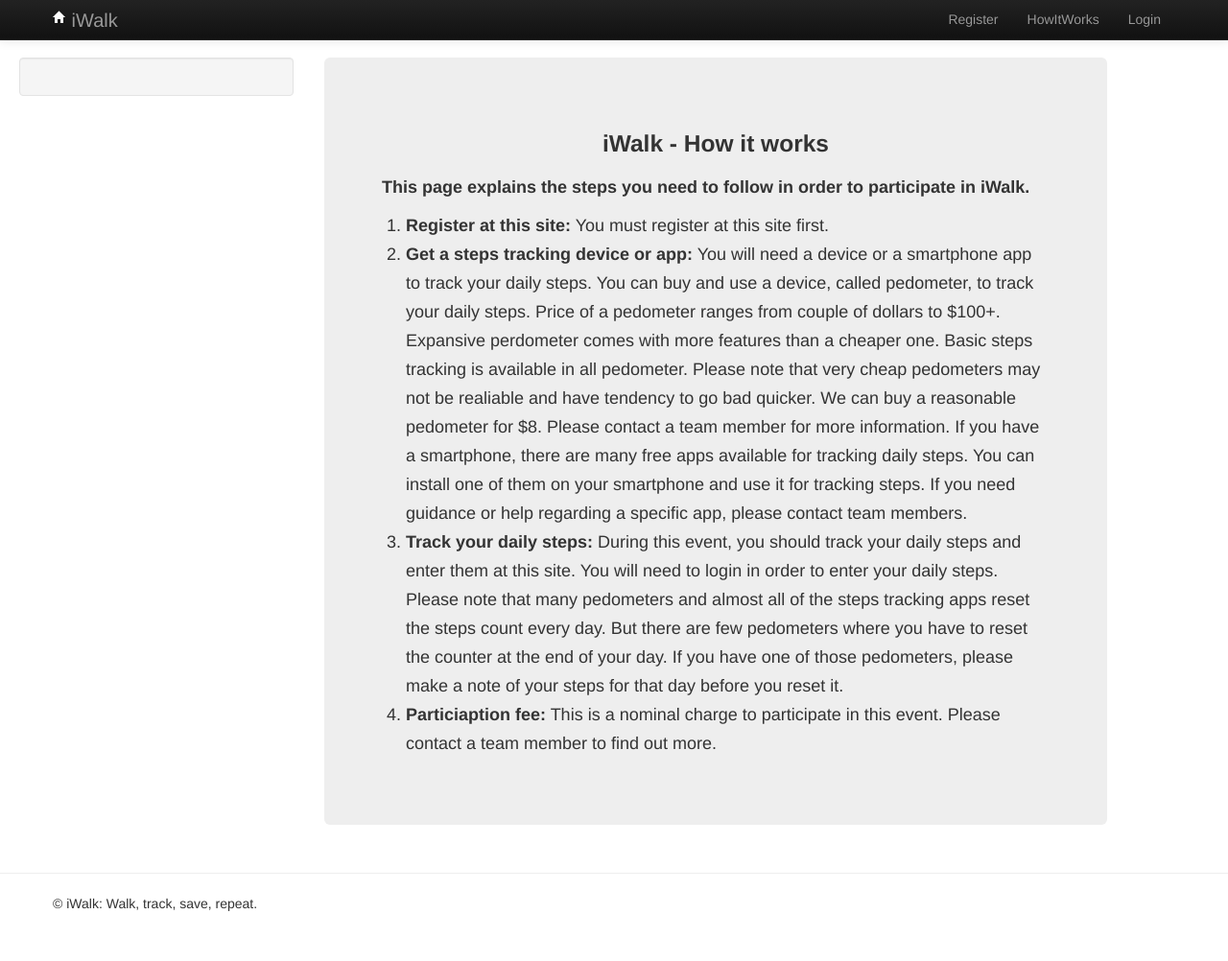
After one commit to mnoorali/steps, a Django app: page /howitworks/ in a window 1280 px wide. The commit adds this page. Shown: the whole page at 96% size. Run offline with Django 3.2, Linux system fonts and the light colour scheme; parts of the project's set-up code (start-up, migrations or seed data) failed here and were passed over; some libraries are stand-ins or nearby versions.

Commit message:
added howitworks page

```diff
--- a/stepsapp/templates/base.html
+++ b/stepsapp/templates/base.html
@@ -41,10 +41,12 @@
                    <ul class="nav pull-right">
                            {% if user.is_authenticated %}
                             <li class="navbar-text">Welcome, {{ user.username }}!</li>
+                            <li><a href="/howitworks/">HowItWorks</a></li>
+                            <li><a href="/profile/">Profile</a></li>
                             <li><a href="/logout/">Logout</a></li>
-                            <li><a href="/profile/">Profile</a></li>
                            {% else %}
                             <li><a href="/register/">Register</a></li>
+                            <li><a href="/howitworks/">HowItWorks</a></li>
                             <li><a href="/login/">Login</a></li>
                            {% endif %}
                        </ul>
--- /dev/null
+++ b/stepsapp/templates/howitworks.html
@@ -0,0 +1,22 @@
+{% extends 'base.html' %}
+
+{% block title %}How it works!!{% endblock %}
+
+{% block content %}
+{% load static %}
+
+<div class="hero-unit">
+    <center><h3>iWalk - How it works</h3></center>
+    <p><b>This page explains the steps you need to follow in order to participate in iWalk.</b>
+    <ol>
+    	<li><b>Register at this site:</b> You must register at this site first. </li>
+    	<li><b>Get a steps tracking device or app:</b> You will need a device or a smartphone app to track your daily steps. You can buy and use a device, called pedometer, to track your daily steps. Price of a pedometer ranges from couple of dollars to $100+. Expansive perdometer comes with more features than a cheaper one. Basic steps tracking is available in all pedometer. Please note that very cheap pedometers may not be realiable and have tendency to go bad quicker. We can buy a reasonable pedometer for $8. Please contact a team member for more information.
+    	If you have a smartphone, there are many free apps available for tracking daily steps. You can install one of them on your smartphone and use it for tracking steps. If you need guidance or help regarding a specific app, please contact team members.</li>
+    	<li><b>Track your daily steps:</b> During this event, you should track your daily steps and enter them at this site. You will need to login in order to enter your daily steps.
+    		Please note that many pedometers and almost all of the steps tracking apps reset the steps count every day. But there are few pedometers where you have to reset the counter at the end of your day. If you have one of those pedometers, please make a note of your steps for that day before you reset it.</li>
+        <li><b>Particiaption fee:</b> This is a nominal charge to participate in this event. Please contact a team member to find out more.
+
+    </ol>
+</div>
+
+{% endblock %}
--- a/stepsapp/templates/index.html
+++ b/stepsapp/templates/index.html
@@ -10,8 +10,8 @@
     <p>There are few options at the top of this page. </p>
     Select <b>'Steps Entry'</b> to enter your steps for a specific date. During this event, you should enter your step counts for each day.</br>
     Select <b>'Steps History'</b> to view a list of all the steps which you have entered so far during this event.</br>
+    Select <b>'HowItWorks'</b> to learn about how to participate.</br>
     <b>'Profile'</b> will show your account information.</br>
-    Once you are done here, make sure to click <b>'Logout'<b/>.
 </div>
 
 {% endblock %}
--- a/stepsapp/views.py
+++ b/stepsapp/views.py
@@ -35,6 +35,15 @@ def IndexView(request):
     return render_to_response(
             'index.html',
             { 'member': member, 'event': event,  'msg': msg }, context)
+
+
+def HelpView(request):
+
+    context = RequestContext(request)
+    msg = ' Index Page '
+
+    return render_to_response('howitworks.html', context)
+
 
 def RegisterView(request):
 
--- a/stepsproj/settings.py
+++ b/stepsproj/settings.py
@@ -1,7 +1,7 @@
 # Django settings for stepsproj project.
 import os.path
 
-DEBUG = False
+DEBUG = True
 TEMPLATE_DEBUG = DEBUG
 
 USE_THOUSAND_SEPARATOR = True
--- a/stepsproj/urls.py
+++ b/stepsproj/urls.py
@@ -27,6 +27,7 @@ urlpatterns = patterns('',
     url(r'^enter_steps/', stepsapp.views.StepsView, name='enter_steps'),
     url(r'^steps_list/', stepsapp.views.StepsList, name='steps_list'),
     url(r'^profile/', stepsapp.views.Profile, name='profile'),
+    url(r'^howitworks/$', stepsapp.views.HelpView, name='howitworks'),
     url(r'^password_reset_form/$',
         'django.contrib.auth.views.password_reset',
         {'post_reset_redirect' : '/user/password/reset/done/'},
```
